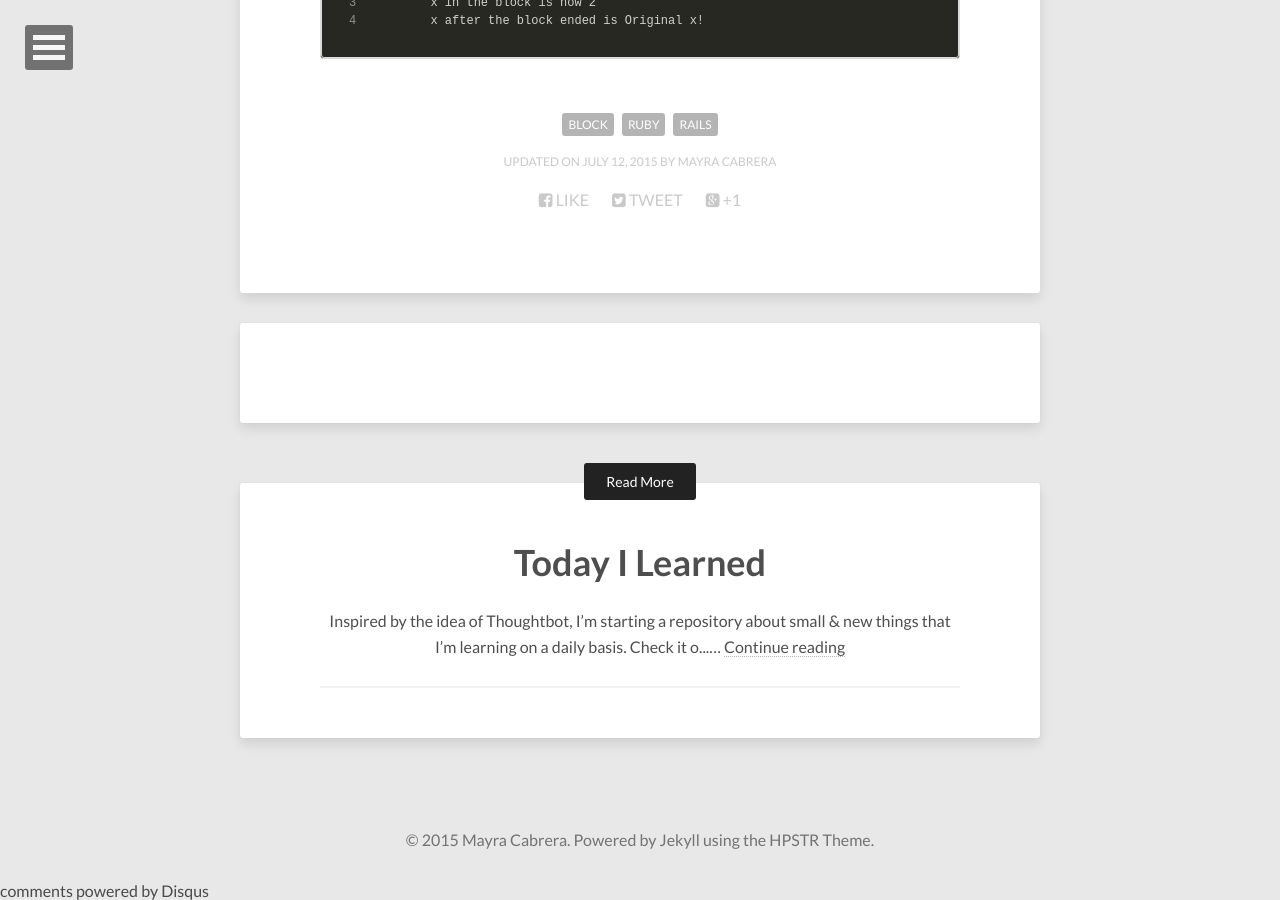
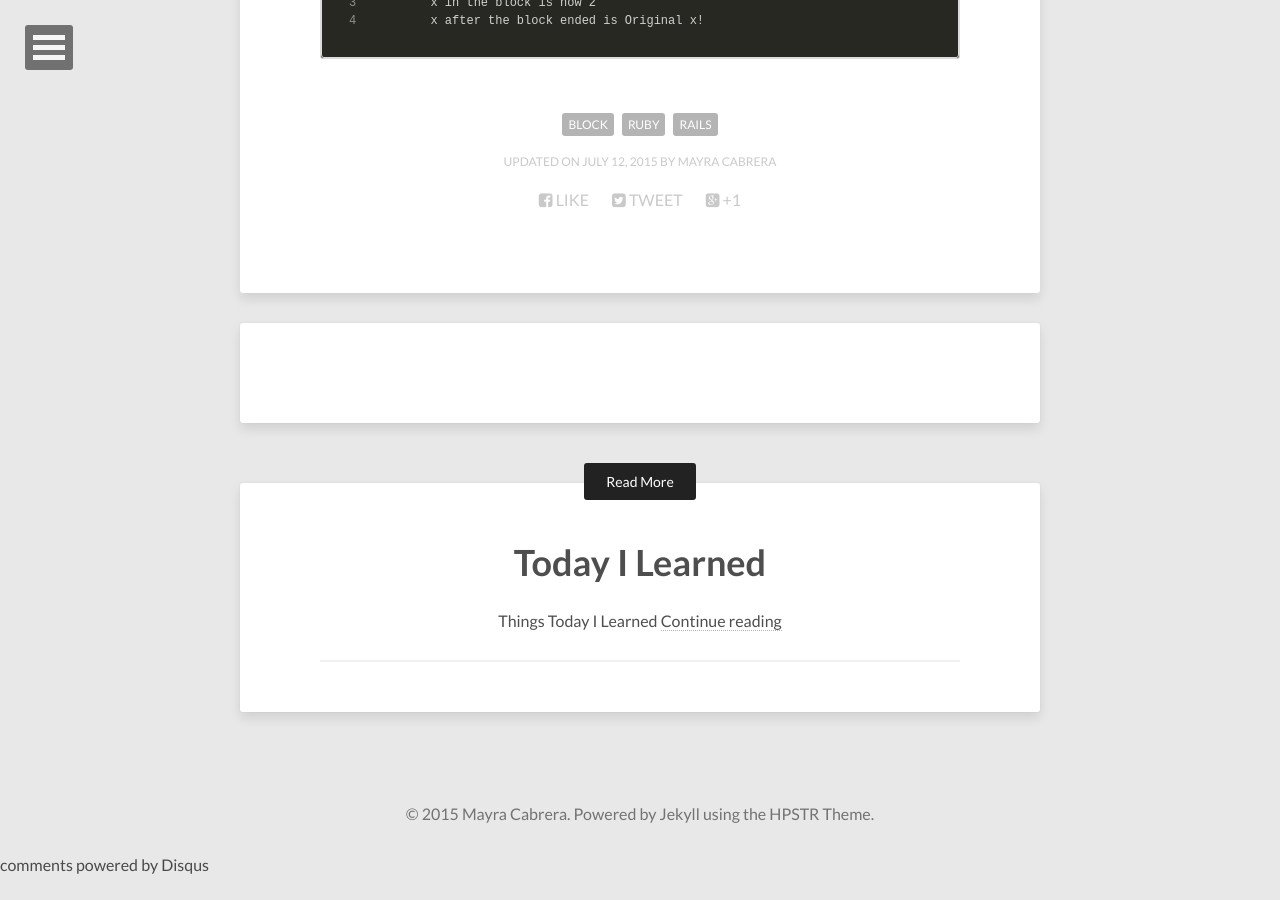
Before and after one commit to mayra-cabrera/mayra-cabrera.github.io, a Jekyll site: the page built from _posts/2015-07-12-block-parameters.md, in a window 1280 px wide and 900 px high, scrolled down 1745 px. Built offline with Jekyll 4.4.1, drawn with Linux system fonts in a browser that asks for light colours; nearby versions of some CDN libraries; comment, search, counter and statistics services are not loaded; after the commit the page ends 2619 px from its top, so only the background shows below that; some of the changed text lies outside the part shown.

Commit message:
Fixes footer behaviour. I don't know how facebook link work though :/

```diff
--- a/_includes/social-share.html
+++ b/_includes/social-share.html
@@ -1,7 +1,7 @@
 <div class="social-share">
   <ul class="socialcount socialcount-small inline-list">
-    <li class="facebook"><a href="https://www.facebook.com/sharer/sharer.php?u={{ site.url }}{{ page.url }}" title="Share on Facebook"><span class="count"><i class="fa fa-facebook-square"></i> Like</span></a></li>
-    <li class="twitter"><a href="https://twitter.com/intent/tweet?text={{ site.url }}{{ page.url }}" title="Share on Twitter"><span class="count"><i class="fa fa-twitter-square"></i> Tweet</span></a></li>
-    <li class="googleplus"><a href="https://plus.google.com/share?url={{ site.url }}{{ page.url }}" title="Share on Google Plus"><span class="count"><i class="fa fa-google-plus-square"></i> +1</span></a></li>
+    <li class="facebook"><a href="https://www.facebook.com/sharer/sharer.php?u={{ page.title }}" title="Share on Facebook"><span class="count"><i class="fa fa-facebook-square"></i> Like</span></a></li>
+    <li class="twitter"><a href="https://twitter.com/intent/tweet?text={{ page.title }} by @may-cabrera - http://mayra-cabrera.github.io/{{page.url}}" title="Share on Twitter"><span class="count"><i class="fa fa-twitter-square"></i> Tweet</span></a></li>
+    <li class="googleplus"><a href="https://plus.google.com/share?url=http://mayra-cabrera.github.io/{{ page.url }}" title="Share on Google Plus"><span class="count"><i class="fa fa-google-plus-square"></i> +1</span></a></li>
   </ul>
 </div><!-- /.social-share -->
--- a/_posts/2015-07-11-things-I-learned-today.md
+++ b/_posts/2015-07-11-things-I-learned-today.md
@@ -1,6 +1,7 @@
 ---
 layout: post
 title: Today I Learned
+description: Things Today I Learned
 modified: 2015-07-12
 tags: [ruby, geek, learning, share]
 image:
```
Also changed, not shown: _posts/2015-07-12-block-parameters.md (+2 -1 lines).
